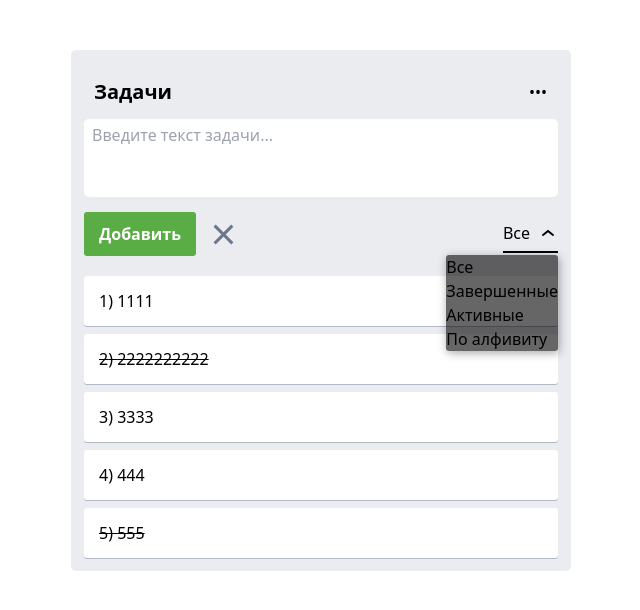
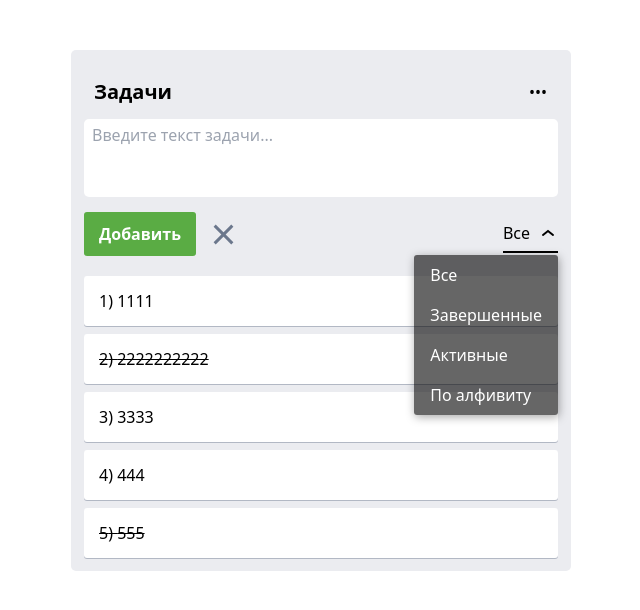
Before and after one commit to deniskeller/react-todo-app, a React (Create React App) app: page /page/1 in a window 1280 px wide. Both pictures are taken after a click on the element "Все". Shown: the top 610 px of the page, without its empty margins (319-959 px from the left). Built offline with nearby package versions, Linux system fonts and the light colour scheme; data requests are answered from the project's data file.

Commit message:
task sorting done

```diff
--- a/src/components/base/BaseSelect/BaseSelect.tsx
+++ b/src/components/base/BaseSelect/BaseSelect.tsx
@@ -76,13 +76,11 @@ const BaseSelect: React.FC<Props> = ({
       >
         {options.map((option: SelectItem, index) => (
           <li
-            // className={styles.ListItem}
+            className='cursor-pointer h-[40px] list-none flex items-center px-[16px] text-[#fff] hover:bg-black/40'
             onClick={onOptionClicked(option)}
             key={index}
           >
-            <span
-            // className={styles.ListItemTitle}
-            >
+            <span className='leading-none text-base font-normal font-inherit'>
               {option.label}
             </span>
           </li>
```
Also changed, not shown: src/components/base/BaseSelect/BaseSelect.module.scss (deleted, +0 -19 lines).
